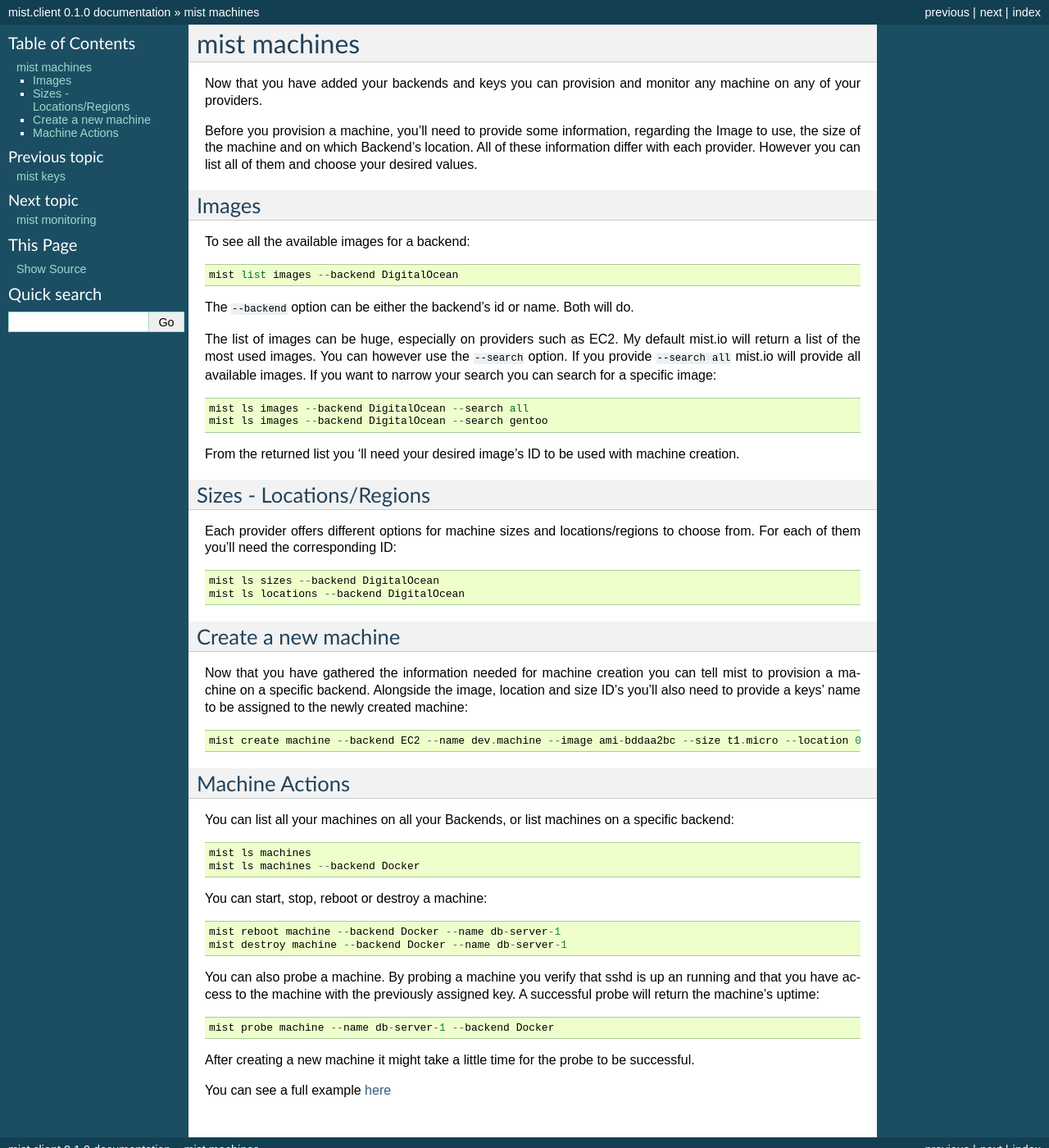
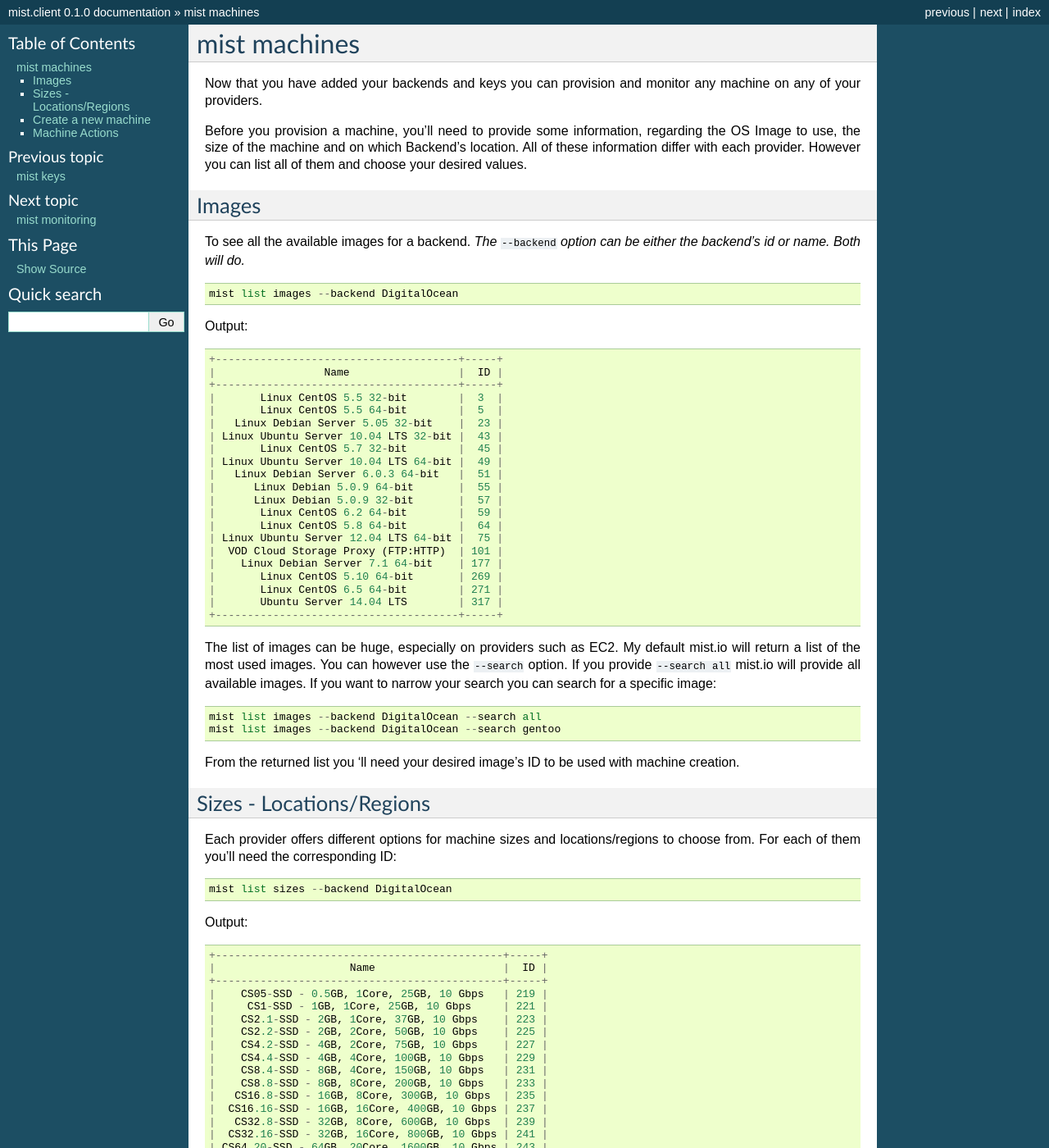
Before and after one commit to mistio/mist.client, a Sphinx documentation site: the page built from docs/source/cmd/cmd_machine.rst, in a window 1280 px wide and 1400 px high. Shown: the whole window at 82% size. Built offline with Sphinx 7.4.7, drawn with Linux system fonts in a browser that asks for light colours; some of the changed text lies outside the part shown.

Commit message:
Update rest of mist command's documentation

```diff
--- a/docs/source/cmd/cmd_machine.rst
+++ b/docs/source/cmd/cmd_machine.rst
@@ -2,23 +2,48 @@
 *************
 Now that you have added your backends and keys you can provision and monitor any machine on any of your providers.
 
-Before you provision a machine, you'll need to provide some information, regarding the Image to use, the size of the machine
+Before you provision a machine, you'll need to provide some information, regarding the OS Image to use, the size of the machine
 and on which Backend's location. All of these information differ with each provider. However you can list all of them and choose your desired values.
 
 Images
 ======
-To see all the available images for a backend::
+To see all the available images for a backend. *The* ``--backend`` *option can be either the backend's id or name. Both will do.*
+::
 
     mist list images --backend DigitalOcean
 
-The ``--backend`` option can be either the backend's id or name. Both will do.
+
+Output::
+
+    +--------------------------------------+-----+
+    |                 Name                 |  ID |
+    +--------------------------------------+-----+
+    |       Linux CentOS 5.5 32-bit        |  3  |
+    |       Linux CentOS 5.5 64-bit        |  5  |
+    |   Linux Debian Server 5.05 32-bit    |  23 |
+    | Linux Ubuntu Server 10.04 LTS 32-bit |  43 |
+    |       Linux CentOS 5.7 32-bit        |  45 |
+    | Linux Ubuntu Server 10.04 LTS 64-bit |  49 |
+    |   Linux Debian Server 6.0.3 64-bit   |  51 |
+    |      Linux Debian 5.0.9 64-bit       |  55 |
+    |      Linux Debian 5.0.9 32-bit       |  57 |
+    |       Linux CentOS 6.2 64-bit        |  59 |
+    |       Linux CentOS 5.8 64-bit        |  64 |
+    | Linux Ubuntu Server 12.04 LTS 64-bit |  75 |
+    |  VOD Cloud Storage Proxy (FTP:HTTP)  | 101 |
+    |    Linux Debian Server 7.1 64-bit    | 177 |
+    |       Linux CentOS 5.10 64-bit       | 269 |
+    |       Linux CentOS 6.5 64-bit        | 271 |
+    |       Ubuntu Server 14.04 LTS        | 317 |
+    +--------------------------------------+-----+
+
 
 The list of images can be huge, especially on providers such as EC2. My default mist.io will return a list of the most
 used images. You can however use the ``--search`` option. If you provide ``--search all`` mist.io will provide all
 available images. If you want to narrow your search you can search for a specific image::
 
-    mist ls images --backend DigitalOcean --search all
-    mist ls images --backend DigitalOcean --search gentoo
+    mist list images --backend DigitalOcean --search all
+    mist list images --backend DigitalOcean --search gentoo
 
 From the returned list you 'll need your desired image's ID to be used with machine creation.
 
@@ -27,8 +52,53 @@
 Each provider offers different options for machine sizes and locations/regions to choose from. For each of them you'll
 need the corresponding ID::
 
-    mist ls sizes --backend DigitalOcean
+    mist list sizes --backend DigitalOcean
+
+Output::
+
+    +---------------------------------------------+-----+
+    |                     Name                    |  ID |
+    +---------------------------------------------+-----+
+    |    CS05-SSD - 0.5GB, 1Core, 25GB, 10 Gbps   | 219 |
+    |     CS1-SSD - 1GB, 1Core, 25GB, 10 Gbps     | 221 |
+    |    CS2.1-SSD - 2GB, 1Core, 37GB, 10 Gbps    | 223 |
+    |    CS2.2-SSD - 2GB, 2Core, 50GB, 10 Gbps    | 225 |
+    |    CS4.2-SSD - 4GB, 2Core, 75GB, 10 Gbps    | 227 |
+    |    CS4.4-SSD - 4GB, 4Core, 100GB, 10 Gbps   | 229 |
+    |    CS8.4-SSD - 8GB, 4Core, 150GB, 10 Gbps   | 231 |
+    |    CS8.8-SSD - 8GB, 8Core, 200GB, 10 Gbps   | 233 |
+    |   CS16.8-SSD - 16GB, 8Core, 300GB, 10 Gbps  | 235 |
+    |  CS16.16-SSD - 16GB, 16Core, 400GB, 10 Gbps | 237 |
+    |   CS32.8-SSD - 32GB, 8Core, 600GB, 10 Gbps  | 239 |
+    |  CS32.16-SSD - 32GB, 16Core, 800GB, 10 Gbps | 241 |
+    | CS64.20-SSD - 64GB, 20Core, 1600GB, 10 Gbps | 243 |
+    |      CS05 - 0.5GB, 1Core, 25GB, 1 Gbps      |  5  |
+    |        CS1 - 1GB, 1Core, 50GB, 1 Gbps       |  3  |
+    |       CS2.1 - 2GB, 1Core, 75GB, 1 Gbps      |  46 |
+    |      CS2.2 - 2GB, 2Core, 100GB, 1 Gbps      |  7  |
+    |      CS4.2 - 4GB, 2Core, 150GB, 1 Gbps      |  48 |
+    |      CS4.4 - 4GB, 4Core, 200GB, 1 Gbps      |  9  |
+    |      CS8.4 - 8GB, 4Core, 300GB, 1 Gbps      |  50 |
+    |      CS8.8 - 8GB, 8Core, 400GB, 1 Gbps      |  11 |
+    |     CS16.8 - 16GB, 8Core, 600GB, 1 Gbps     |  52 |
+    |    CS16.16 - 16GB, 16Core, 800GB, 1 Gbps    |  1  |
+    |     CS32.8 - 32GB, 8Core, 1000GB, 1 Gbps    |  56 |
+    |    CS32.16 - 32GB, 16Core, 1200GB, 1 Gbps   |  54 |
+    +---------------------------------------------+-----+
+
+
+::
+
     mist ls locations --backend DigitalOcean
+
+Output::
+
+    +-------+-------+
+    |  Name |   ID  |
+    +-------+-------+
+    | SJC-1 | 86945 |
+    | RIC-1 | 87729 |
+    +-------+-------+
 
 Create a new machine
 ====================
@@ -42,8 +112,8 @@
 ===============
 You can list all your machines on all your Backends, or list machines on a specific backend::
 
-    mist ls machines
-    mist ls machines --backend Docker
+    mist list machines
+    mist list machines --backend Docker
 You can start, stop, reboot or destroy a machine::
 
     mist reboot machine --backend Docker --name db-server-1
```
Also changed, not shown: docs/source/cmd/cmd_key.rst (+50 -2 lines), docs/source/cmd/cmd_monitor.rst (+3 -7 lines).
